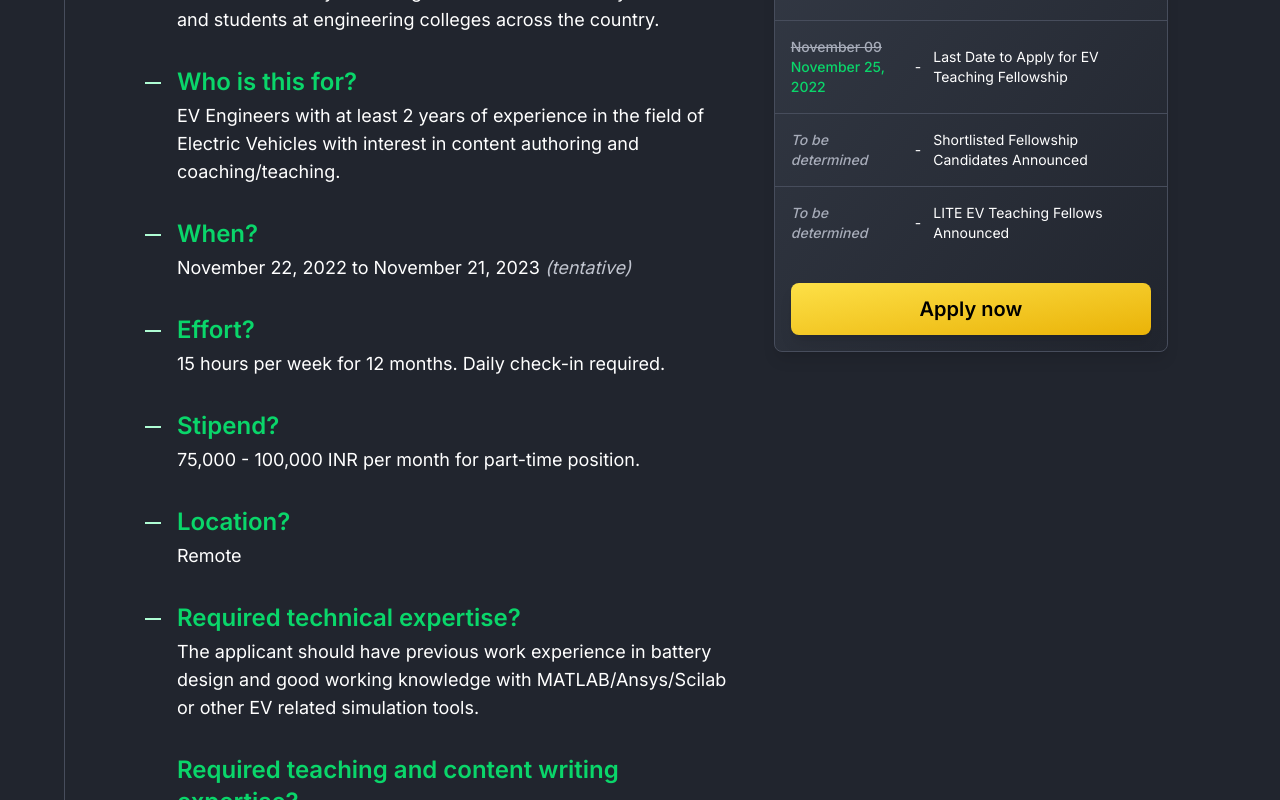
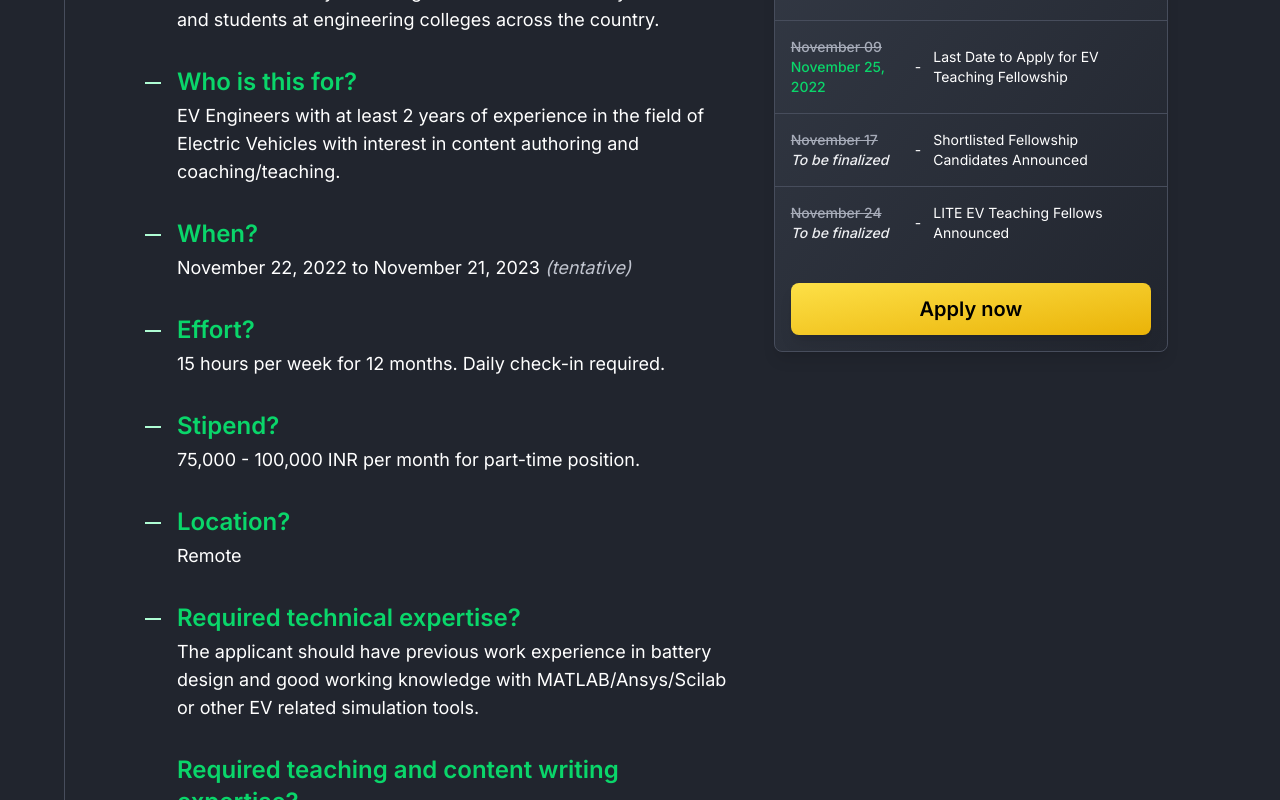
Before and after one commit to reenas/ev.pupilfirst.org, a Next.js app: page /teaching-fellowship in a window 1280 px wide. Shown: the part 1620-2420 px from the top of the page. Built offline with nearby package versions, Linux system fonts and the light colour scheme.

Commit message:
Update teaching-fellowship.js (#15)

```diff
--- a/components/DateAndContent.js
+++ b/components/DateAndContent.js
@@ -1,6 +1,6 @@
 export default function DateAndContent({ date, content }) {
   return (
-    <div className="grid grid-cols-12 gap-2 md:gap-3 p-4">
+    <div className="grid grid-cols-12 gap-2 md:gap-3 p-2 md:p-4">
       <p className="col-span-4 text-primary-500 font-medium">{date}</p>
       <p className="col-span-8 flex items-center">
         <span className="pr-3">-</span>
--- a/pages/teaching-fellowship.js
+++ b/pages/teaching-fellowship.js
@@ -259,16 +259,26 @@ export default function () {
                       />
                       <DateAndContent
                         date={
-                          <span className="italic text-gray-400">
-                            To be determined
+                          <span>
+                            <span className="block text-sm text-gray-400 line-through">
+                              November 17
+                            </span>
+                            <span className="italic text-gray-100">
+                              To be finalized
+                            </span>
                           </span>
                         }
                         content="Shortlisted Fellowship Candidates Announced"
                       />
                       <DateAndContent
                         date={
-                          <span className="italic text-gray-400">
-                            To be determined
+                          <span>
+                            <span className="block text-sm text-gray-400 line-through">
+                              November 24
+                            </span>
+                            <span className="italic text-gray-100">
+                              To be finalized
+                            </span>
                           </span>
                         }
                         content="LITE EV Teaching Fellows Announced"
@@ -432,13 +442,27 @@ export default function () {
             />
             <DateAndContent
               date={
-                <span className="italic text-gray-400">To be determined</span>
+                <span>
+                  <span className="block text-sm md:text-lg text-gray-400 line-through">
+                    November 17
+                  </span>
+                  <span className="italic text-gray-100 leading-tight">
+                    To be finalized
+                  </span>
+                </span>
               }
               content="Shortlisted Fellowship Candidates Announced"
             />
             <DateAndContent
               date={
-                <span className="italic text-gray-400">To be determined</span>
+                <span>
+                  <span className="block text-sm md:text-lg text-gray-400 line-through">
+                    November 24
+                  </span>
+                  <span className="italic text-gray-100 leading-tight">
+                    To be finalized
+                  </span>
+                </span>
               }
               content="LITE EV Teaching Fellows Announced"
             />
```
